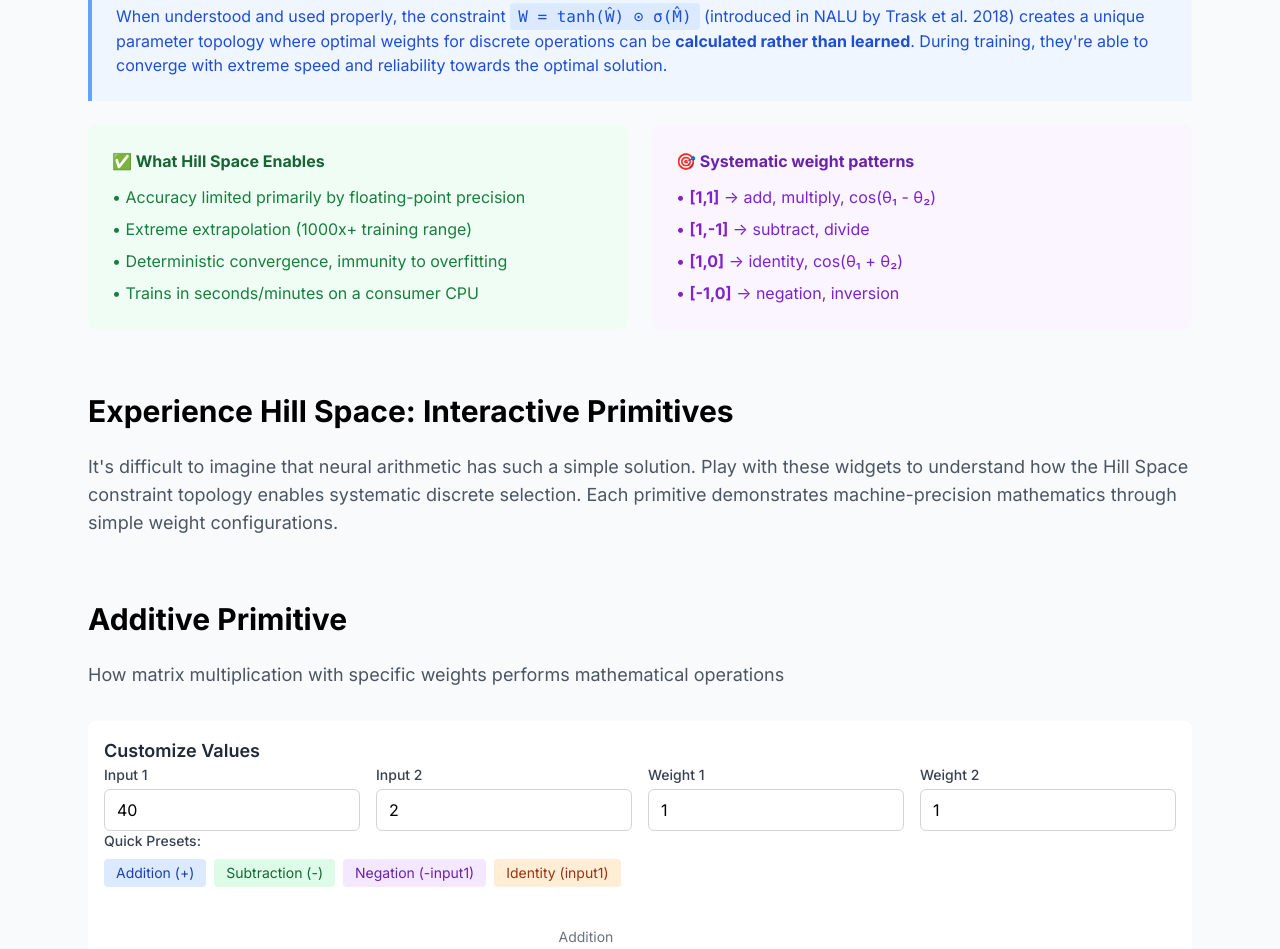
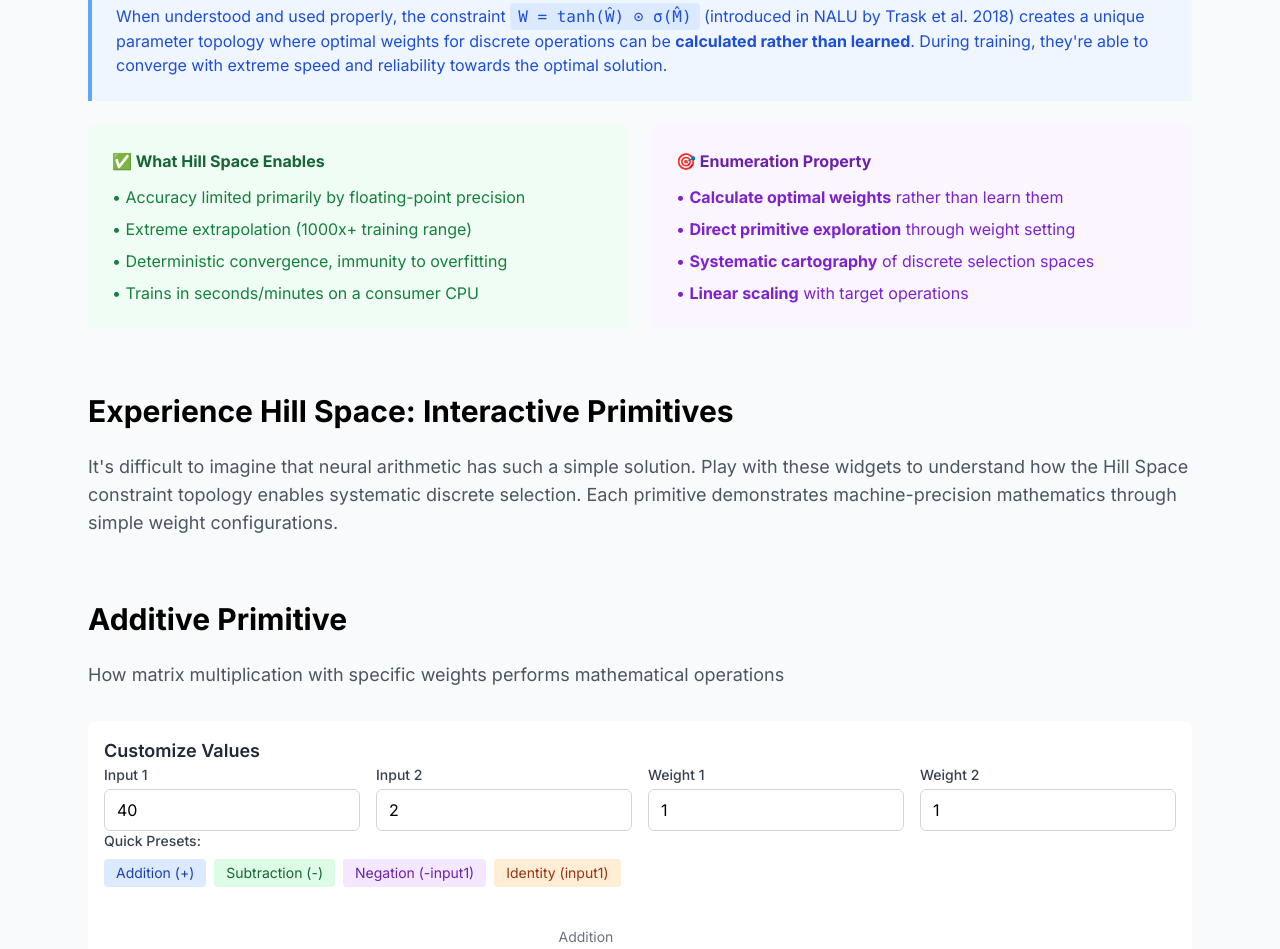
Before and after one commit to justindujardin/hillspace, a plain HTML site: page web/index.html in a window 1280 px wide. Shown: the part 1250-2199 px from the top of the page. Drawn offline with nearby package versions, Linux system fonts and the light colour scheme.

Commit message:
fix(web): drop talk about systematic weight patterns
 - it's just a coincidence of the primitive formulations. You can make Trig Products align with the combine/separate semantics by swapping the formulation around. It's a nothing burger, time to remove it.

```diff
--- a/web/index.html
+++ b/web/index.html
@@ -189,15 +189,24 @@
               </div>
               <div class="bg-purple-50 p-6 rounded-lg">
                 <h4 class="font-bold text-purple-800 mb-3">
-                  🎯 Systematic weight patterns
+                  🎯 Enumeration Property
                 </h4>
                 <ul class="text-purple-700 space-y-2">
-                  <li>• <strong>[1,1]</strong> → add, multiply, cos(θ₁ - θ₂)</li>
                   <li>
-                    • <strong>[1,-1]</strong> → subtract, divide
+                    • <strong>Calculate optimal weights</strong> rather than
+                    learn them
                   </li>
-                  <li>• <strong>[1,0]</strong> → identity, cos(θ₁ + θ₂)</li>
-                  <li>• <strong>[-1,0]</strong> → negation, inversion</li>
+                  <li>
+                    • <strong>Direct primitive exploration</strong> through
+                    weight setting
+                  </li>
+                  <li>
+                    • <strong>Systematic cartography</strong> of discrete
+                    selection spaces
+                  </li>
+                  <li>
+                    • <strong>Linear scaling</strong> with target operations
+                  </li>
                 </ul>
               </div>
             </div>
```
